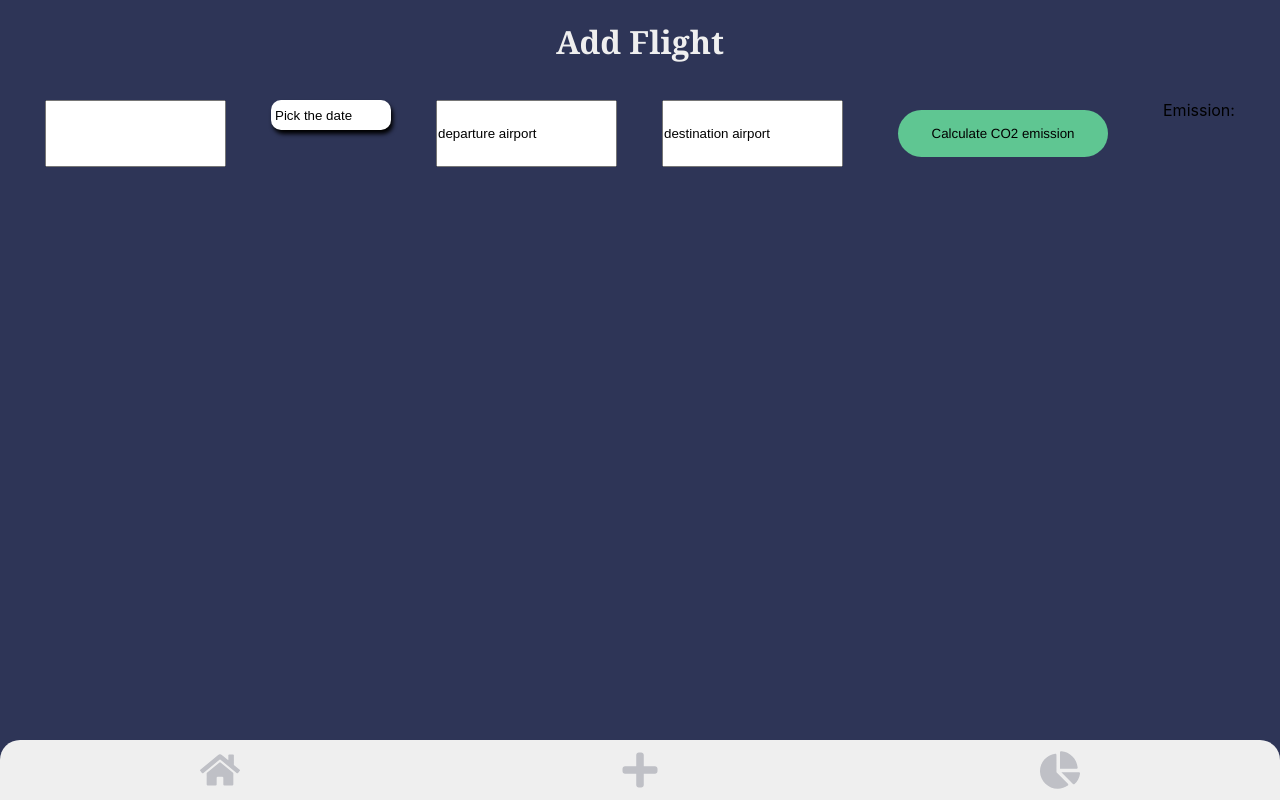
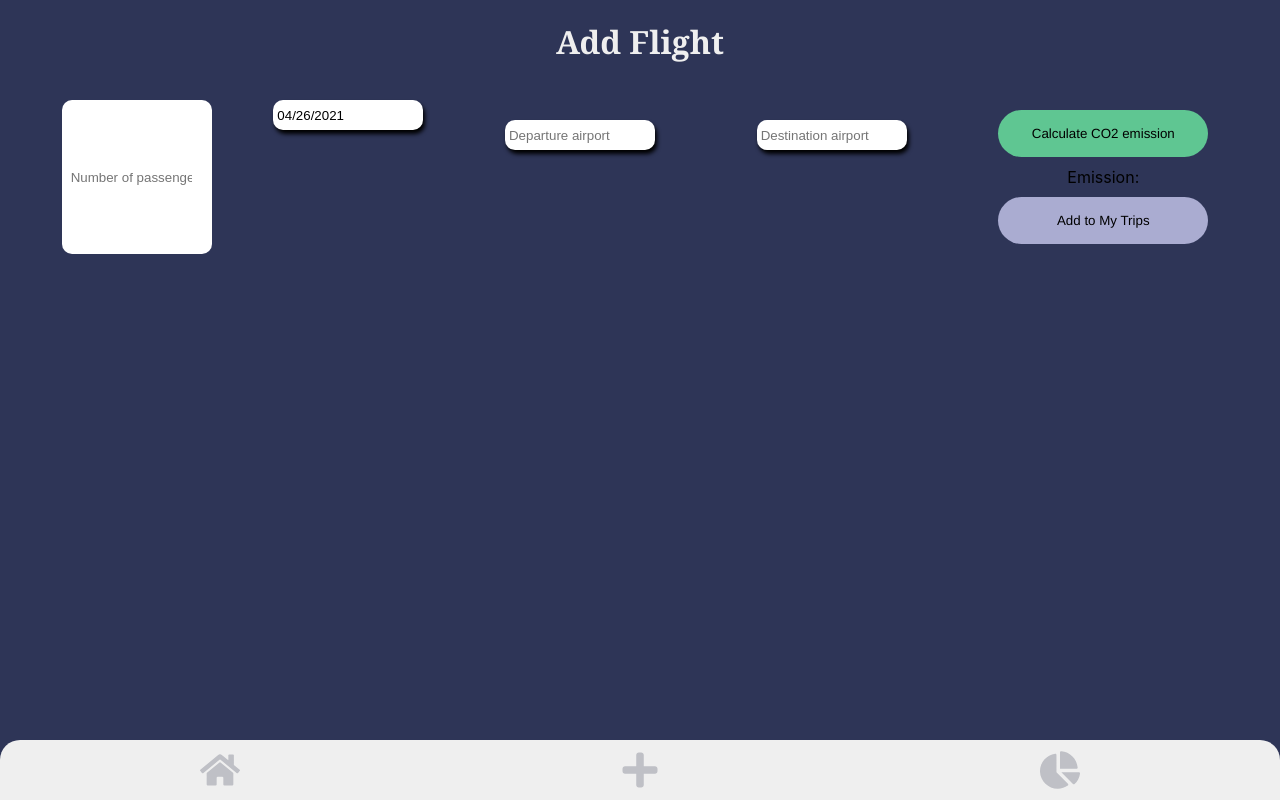
Before and after one commit to johdyn/capstoneNF2021, a React (Create React App) app: page /add-flight in a window 1280 px wide. Built offline with nearby package versions, Linux system fonts and the light colour scheme.

Commit message:
Add functionality and basic styling to triplist and Addflight page, Trip items can be stored and removed from local storage

```diff
--- /dev/null
+++ b/src/components/AddFlightForm.css
@@ -0,0 +1,51 @@
+.add-flight-form {
+  display: flex;
+  flex-flow: wrap;
+  justify-content: space-evenly;
+}
+
+.add-flight-passengers {
+  text-indent: 4px;
+  border: none;
+  border-radius: 10px;
+  padding: 5px;
+  width: 150px;
+}
+
+.add-flight-datepicker {
+  height: 30px;
+  width: 150px;
+  border-radius: 10px;
+  border: none;
+  text-indent: 4px;
+  box-shadow: 2px 4px 4px;
+}
+
+.add-flight-airport-input {
+  margin: 20px;
+  height: 30px;
+  width: 150px;
+  border-radius: 10px;
+  border: none;
+  text-indent: 4px;
+  box-shadow: 2px 4px 4px;
+}
+.add-flight-calculate-button {
+  width: 210px;
+  height: 47px;
+  margin: 10px;
+  background-color: var(--color-green);
+  border-radius: 25px;
+  font-family: "Helvetica Neue", sans-serif;
+  border: none;
+}
+
+.add-flight-addtrip-button {
+  width: 210px;
+  height: 47px;
+  margin: 10px;
+  background-color: var(--color-purple);
+  border-radius: 25px;
+  font-family: "Helvetica Neue", sans-serif;
+  border: none;
+}
--- a/src/components/AddFlightForm.js
+++ b/src/components/AddFlightForm.js
@@ -1,35 +1,94 @@
-import "./AddCarTripForm.css";
+import "./AddFlightForm.css";
 import { useState } from "react";
 import DatePicker from "react-datepicker";
 import "react-datepicker/dist/react-datepicker.css";
+import { getItemsFromLocalStorage, addItemToLocalStorage } from "./tripStorage";
 
 export default function AddFlightForm() {
-  const [passengers, setPassengers] = useState("0");
-  const [date, setDate] = useState("Pick the date");
-  const [departure, setDeparture] = useState("departure airport");
-  const [destination, setDestination] = useState("destination airport");
+  const [passengers, setPassengers] = useState();
+  const [date, setDate] = useState(new Date());
+  const [departure, setDeparture] = useState("");
+  const [destination, setDestination] = useState("");
 
-  function handleSubmit(event) {}
+  function handleSubmit(event) {
+    event.preventDefault();
 
-  function handleChange(event) {}
+    const tripItem = {
+      passengers,
+      date,
+      departure,
+      destination,
+    };
+    console.log(tripItem);
+    const requestItem = {
+      passengers,
+      departure,
+      destination,
+    };
+
+    addItemToLocalStorage(tripItem);
+  }
+  function handleAddTrip() {}
+  function handlePassengerChange(event) {
+    const { value } = event.target;
+    setPassengers(value);
+  }
+
+  function handleDateChange(date) {
+    setDate(date);
+  }
+
+  function handleDestinationChange(event) {
+    setDestination(event.target.value);
+  }
+
+  function handleDepartureChange(event) {
+    const { value } = event.target;
+    setDeparture(value);
+  }
 
   return (
-    <form className="add-car-trip-form" onSubmit={handleSubmit}>
-      <input type="number"></input>
-      <DatePicker className="add-car-trip-datepicker" value={date}></DatePicker>
-      <input className="" type="text" value={departure} />
+    <div>
+      <form className="add-flight-form" onSubmit={handleSubmit}>
+        <input
+          type="number"
+          className="add-flight-passengers"
+          placeholder="Number of passengers"
+          value={passengers}
+          onChange={handlePassengerChange}
+        ></input>
+
+        <DatePicker
+          className="add-flight-datepicker"
+          selected={date}
+          onChange={handleDateChange}
+        ></DatePicker>
+        <input
+          className="add-flight-airport-input"
+          type="text"
+          placeholder="Departure airport"
+          name="departureAirport"
+          value={departure}
+          onChange={handleDepartureChange}
+        />
 
         <input
-        className=""
+          className="add-flight-airport-input"
           type="text"
+          placeholder="Destination airport"
           value={destination}
-        onChange={handleChange}
+          onChange={handleDestinationChange}
         />
-
-      <button className="calculate-co2-button" type="submit">
+        <div>
+          <button className="add-flight-calculate-button" type="submit">
             Calculate CO2 emission
           </button>
           <p>Emission:</p>
+          <button className="add-flight-addtrip-button" onClick={handleAddTrip}>
+            Add to My Trips
+          </button>
+        </div>
       </form>
+    </div>
   );
 }
--- a/src/components/Home.css
+++ b/src/components/Home.css
@@ -7,19 +7,3 @@
   color: var(--color-white);
   font-family: Cambria, Cochin, Georgia, Times, "Times New Roman", serif;
 }
-
-.trip-container {
-  display: flex;
-  flex-direction: column;
-  align-items: center;
-  gap: 20px;
-}
-
-.trip-item {
-  height: 70px;
-  border-radius: 10px;
-  width: 250px;
-  background-color: var(--color-white);
-  color: var(--color-blue);
-  box-shadow: 4px -5px 4px var(--color-white);
-}
--- /dev/null
+++ b/src/components/TripItem.css
@@ -0,0 +1,38 @@
+.trip-item {
+  display: flex;
+  flex-direction: row;
+  height: 100px;
+  border-radius: 10px;
+  width: 280px;
+  background-color: var(--color-white);
+  color: var(--color-blue);
+  box-shadow: 2px -2px 4px var(--color-white);
+}
+
+.trip-container {
+  display: flex;
+  flex-direction: column;
+  align-items: center;
+  gap: 20px;
+}
+
+.trip-item-delete {
+  margin-left: 20px;
+  margin-top: 20px;
+  font-size: 18px;
+}
+
+.text-container {
+  display: flex;
+  flex-direction: column;
+  justify-content: space-evenly;
+  margin-right: 20px;
+}
+
+.trip-item-date {
+  align-self: left;
+  text-indent: 5px;
+}
+
+.paragraph {
+}
--- a/src/components/TripItem.js
+++ b/src/components/TripItem.js
@@ -1,9 +1,26 @@
-export default function TripItem({ date, travelType, amountCO2 }) {
+import "./TripItem.css";
+import { FaTrashAlt } from "react-icons/fa";
+import { removeItemFromLocalStorage } from "./tripStorage";
+
+export default function TripItem({
+  id,
+  date,
+  departure,
+  destination,
+  passengers,
+  onRemove,
+}) {
+  const showDate = date.slice(0, 10);
   return (
     <article className="trip-item">
-      <h2>{date}</h2>
-      <p classname="paragraph">{travelType}</p>
-      <p>{amountCO2}</p>
+      <h5 className="trip-item-date">{showDate}:</h5>
+      <div className="text-container">
+        <p>Passengers: {passengers}</p>
+        <p>Departure: {departure}</p>
+        <p className="paragraph">Destination: {destination}</p>
+        <p>CO2 Emission: </p>
+      </div>
+      <FaTrashAlt className="trip-item-delete" onClick={onRemove} />
     </article>
   );
 }
--- a/src/components/Triplist.js
+++ b/src/components/Triplist.js
@@ -1,15 +1,30 @@
 import TripItem from "./TripItem";
+import { getItemsFromLocalStorage } from "./tripStorage";
+import { removeItemFromLocalStorage } from "./tripStorage";
+import { useState } from "react";
 
 export default function Triplist() {
+  const [tripItems, setTripItems] = useState(getItemsFromLocalStorage);
+  console.log(tripItems);
+  function handleRemoveItem(itemID) {
+    removeItemFromLocalStorage(itemID);
+    setTripItems(getItemsFromLocalStorage());
+  }
+
   return (
     <div className="trip-container">
-      <TripItem date="01-01-2022" travelType="Flight" amountCO2="4000 kg CO2" />
-      <article className="trip-item">01-01-2021: Car ride 20 kg CO2</article>
-      <article className="trip-item">01-01-2021: Flight 20 kg CO2</article>
-      <article className="trip-item">01-01-2021: Car ride 20 kg CO2</article>
-      <article className="trip-item">01-01-2021: Car ride 20 kg CO2</article>
-      <article className="trip-item">01-01-2021: Flight 20 kg CO2</article>
-      <article className="trip-item">01-01-2021: Car ride 20 kg CO2</article>
+      {tripItems.map((item) => {
+        return (
+          <TripItem
+            id={item.id}
+            date={item.date}
+            passengers={item.passengers}
+            destination={item.destination}
+            departure={item.departure}
+            onRemove={() => handleRemoveItem(item.id)}
+          />
+        );
+      })}
     </div>
   );
 }
--- /dev/null
+++ b/src/components/generateID.js
@@ -0,0 +1,3 @@
+export default function generateID() {
+  return Date.now();
+}
--- a/src/components/tripStorage.js
+++ b/src/components/tripStorage.js
@@ -1,3 +1,5 @@
+import generateID from "./generateID";
+
 export function getItemsFromLocalStorage() {
   const items = JSON.parse(localStorage.getItem("items")) || [];
 
@@ -6,7 +8,16 @@ export function getItemsFromLocalStorage() {
 
 export function addItemToLocalStorage(item) {
   const items = getItemsFromLocalStorage();
-
+  item.id = generateID();
   items.push(item);
   localStorage.setItem("items", JSON.stringify(items));
 }
+
+export function removeItemFromLocalStorage(itemID) {
+  const items = getItemsFromLocalStorage();
+  console.log(itemID);
+  const newItems = items.filter((item) => {
+    return item.id !== itemID;
+  });
+  localStorage.setItem("items", JSON.stringify(newItems));
+}
```
Also changed, not shown: src/App.css (+0 -8 lines). Lines whose indentation alone changed are shown as unchanged.
